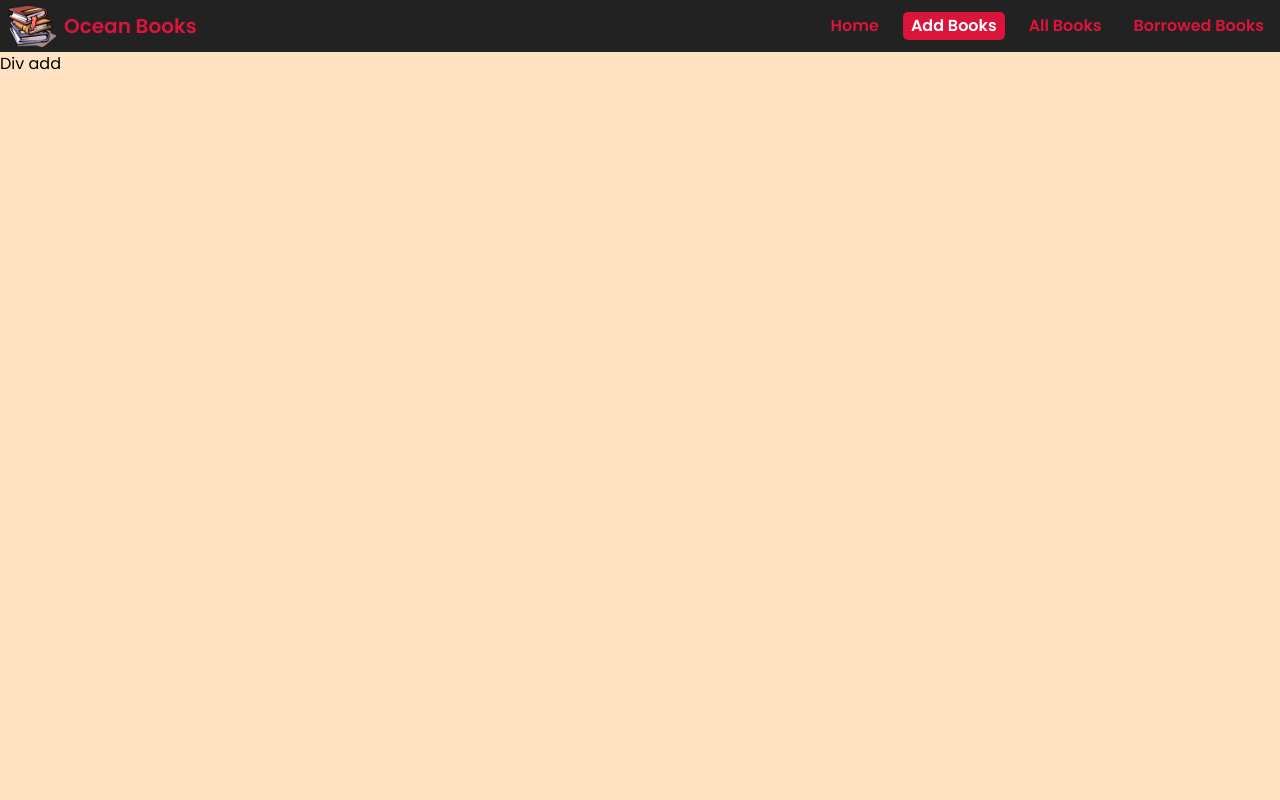
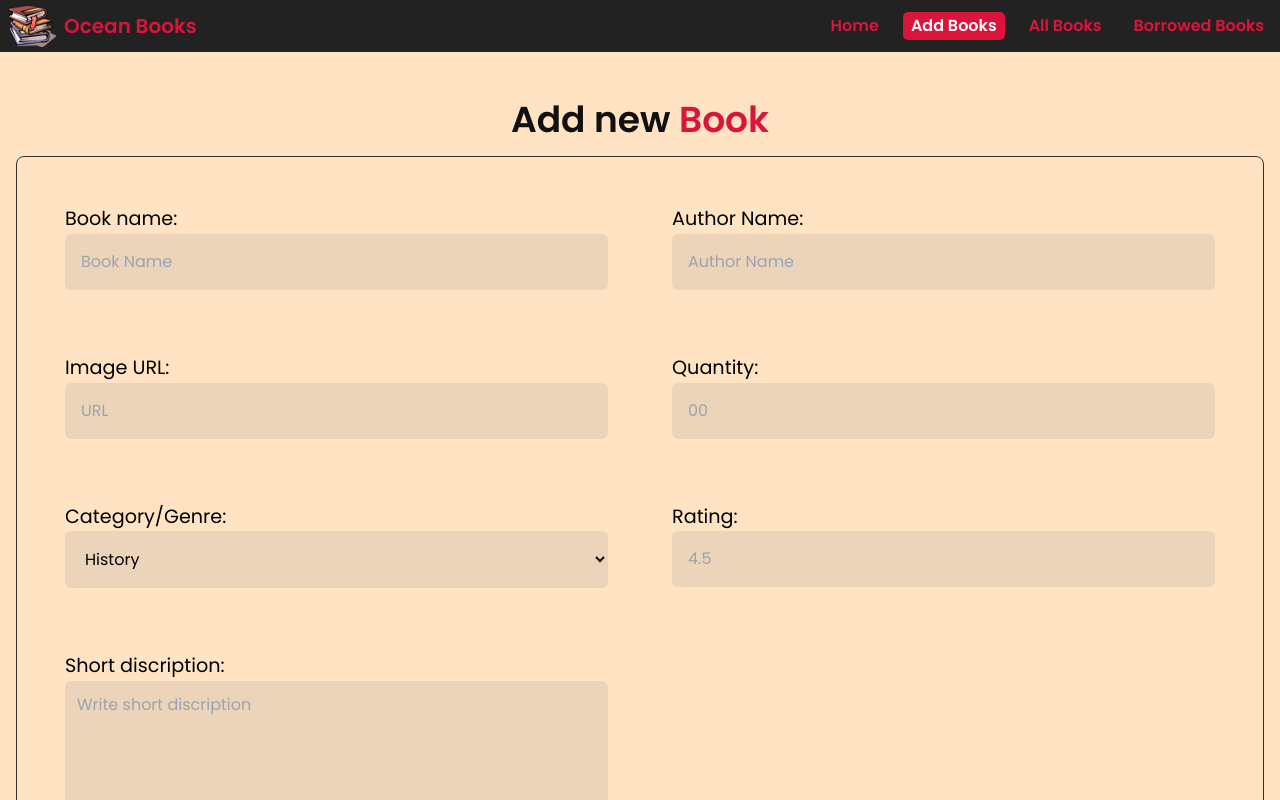
Before and after one commit to FAHIM-33/A11-OceanBooks, a React (Vite) app: page /addBooks in a window 1280 px wide. Shown: the top 800 px of the page. Built offline with nearby package versions, Linux system fonts and the light colour scheme.

Commit message:
Added AddBooks

```diff
--- a/package.json
+++ b/package.json
@@ -18,10 +18,12 @@
     "prop-types": "^15.8.1",
     "react": "^18.2.0",
     "react-dom": "^18.2.0",
+    "react-hot-toast": "^2.4.1",
     "react-icons": "^4.11.0",
     "react-rating": "^2.0.5",
     "react-router-dom": "^6.18.0",
     "sort-by": "^1.2.0",
+    "sweetalert2": "^11.9.0",
     "swiper": "^11.0.3"
   },
   "devDependencies": {
--- /dev/null
+++ b/src/Hooks/useToast.jsx
@@ -0,0 +1,18 @@
+import Swal from "sweetalert2";
+
+const useToast = () => {
+    const Toast = Swal.mixin({
+        toast: true,
+        position: 'top-end',
+        showConfirmButton: false,
+        timer: 3000,
+        timerProgressBar: true,
+        didOpen: (toast) => {
+            toast.addEventListener('mouseenter', Swal.stopTimer)
+            toast.addEventListener('mouseleave', Swal.resumeTimer)
+        }
+    })
+    return Toast;
+};
+
+export default useToast;
--- a/src/Layouts/MainLayout.jsx
+++ b/src/Layouts/MainLayout.jsx
@@ -1,5 +1,6 @@
 import { Outlet } from "react-router-dom";
 import Navbar from "../Components/Navbar";
+
 
 
 const MainLayout = () => {
@@ -7,6 +8,7 @@ const MainLayout = () => {
         <div className="">
             <Navbar></Navbar>
             <Outlet></Outlet>
+
         </div>
     );
 };
--- /dev/null
+++ b/src/Pages/AddBooks.jsx
@@ -0,0 +1,107 @@
+import useAxios from "../Hooks/useAxios";
+
+import useToast from "../Hooks/useToast";
+import toast from "react-hot-toast";
+
+const AddBooks = () => {
+    const axios = useAxios()
+
+
+    function handleAdd(e) {
+        e.preventDefault()
+        let form = e.target;
+        let name = form.name.value;
+        let select = document.getElementById("select-category")
+        let category = select.value
+        let authorName = form.authorName.value
+        let img = form.url.value
+        let rating = form.rating.value
+        let discription = form.discription.value
+        let qty = form.qty.value
+
+        let toastID = toast.loading("Adding book...")
+
+        const book = {
+            name,
+            category,
+            authorName,
+            img,
+            rating,
+            discription,
+            qty,
+        }
+        console.log(book)
+
+        axios.post('/api/v1/addBook', book)
+            .then(res => {
+                console.log(res.data)
+                toast.success("Added succesfully",{id: toastID})
+            })
+            .catch(err => {
+                console.log(err)
+                toast.error("Failed to add book", {id: toastID})
+            })
+
+    }
+
+    return (
+        <div className="pb-12">
+            <h2 className="text-4xl text-center mt-12 font-semibold text-high">Add new <span className="text-crim">Book</span></h2>
+            <form onSubmit={handleAdd} className="border border-low lg:p-4 bg-background rounded-lg m-4 ">
+                <div className="grid grid-cols-1 md:grid-cols-2">
+
+                    <div className="p-4 lg:p-8">
+                        <label htmlFor="name">Book name:</label>
+                        <br />
+                        <input type="text" placeholder="Book Name" name="name" className="" />
+                    </div>
+
+                    <div className="p-4 lg:p-8">
+                        <label htmlFor="name">Author Name:</label>
+                        <br />
+                        <input type="text" placeholder="Author Name" name="authorName" className="" />
+                    </div>
+
+                    <div className="p-4 lg:p-8">
+                        <label htmlFor="url">Image URL:</label>
+                        <br />
+                        <input type="text" placeholder="URL" name="url" className="" />
+                    </div>
+                    <div className="p-4 lg:p-8">
+                        <label htmlFor="qty">Quantity:</label>
+                        <br />
+                        <input type="text" placeholder="00" name="qty" className="" />
+                    </div>
+
+                    <div className="p-4 lg:p-8">
+                        <label htmlFor="select-category">Category/Genre:</label>
+                        <br />
+                        <select className="p-4 w-full bg-fadegray rounded-md" id="select-category">
+                            <option value="History">History</option>
+                            <option value="Fiction">Fiction</option>
+                            <option value="Sci-Fi">Sci-Fi</option>
+                            <option value="Mystery">Mystery</option>
+                        </select>
+
+                    </div>
+
+                    <div className="p-4 lg:p-8">
+                        <label htmlFor="rating">Rating:</label>
+                        <br />
+                        <input type="text" placeholder="4.5" name="rating" className="" />
+                    </div>
+                    <div className="p-4 lg:p-8">
+                        <label htmlFor="discription">Short discription:</label>
+                        <br />
+                        <textarea name="discription" placeholder="Write short discription" className="w-full h-32 bg-fadegray p-3 rounded-md"></textarea>
+                    </div>
+
+
+                </div>
+                <input type="submit" value="Add Book" className="bg-crim text-white btn py-3 block w-1/2 mx-auto text-lg font-medium my-4 " />
+            </form>
+        </div>
+    );
+};
+
+export default AddBooks;
--- a/src/Pages/Details.jsx
+++ b/src/Pages/Details.jsx
@@ -3,9 +3,10 @@ import useAxios from "../Hooks/useAxios";
 import { useParams } from "react-router-dom";
 import { BiCategoryAlt, BiSolidStar, BiStar } from 'react-icons/bi';
 import Rating from "react-rating";
+import Loading from "../Components/Loading";
 
 const Details = () => {
-    let {id} = useParams()
+    let { id } = useParams()
 
     const axios = useAxios()
 
@@ -18,19 +19,24 @@ const Details = () => {
         queryKey: ['details'],
         queryFn: getSingleBook
     })
+    if (isLoading) { return <Loading></Loading> }
 
-    const { img, name, authorName, category, rating } = data
+    const { img, name, authorName, category, rating, description, qty } = data
+
+    console.log(qty)
 
     return (
-        <div className='bg-fadegray flex rounded-bl-lg overflow-hidden'>
-            <div className='w-6/12'>
-                <img src={img} className='h-[500px] w-full block object-cover' alt="img of books" />
+        <section className="max-w-7xl mx-auto my-8">
+            <div className='bg-fadegray flex rounded-md overflow-hidden'>
+                <div className=''>
+                    <img src={img} className='h-[90vh] block object-cover' alt="img of books" />
                 </div>
                 <div className='relative flex-1 flex flex-col justify-center p-4'>
-                <div className='flex-1'></div>
-                <p className='text-2xl font-semibold border-l-2 border-crim pl-1'>{name}</p>
-                <p className='mb-8 text-sm mt-2'>by <span className='font-medium text-lg'> {authorName}</span></p>
-
+                    {/* <div className='flex-1'></div> */}
+                    <p className='mb-8 rounded-sm w-fit bg-high text-white font-bold px-4 py-1'><BiCategoryAlt className='inline-flex mr-1 text-crim text-xl'></BiCategoryAlt>{category}</p>
+                    <p className='text-4xl font-semibold border-l-2 border-crim pl-1'>{name}</p>
+                    <p className='mb-8 text-sm mt-2'>by <span className='font-medium text-2xl'> {authorName}</span></p>
+                    <div className="flex flex-col items-center w-fit">
                         <Rating
                             className='text-3xl text-crim'
                             readonly
@@ -38,13 +44,19 @@ const Details = () => {
                             emptySymbol={<span className="icon-text"><BiStar></BiStar></span>}
                             fullSymbol={<BiSolidStar className=''></BiSolidStar>}
                         />
-                <div className='flex-1'></div>
-                {/* Details Button */}
-                {}
-                <p className='absolute top-0 right-0 rounded-bl-md bg-high text-white font-bold px-4 py-1'><BiCategoryAlt className='inline-flex mr-1 text-crim text-xl'></BiCategoryAlt>{category}</p>
-            </div>
+                        <p className="">{rating} out of 5</p>
 
                     </div>
+                    <div className="mt-12">
+                        <p className="text-2xl font-semibold">Plot:</p>
+                        <p>{description.slice(0, 200)}<span className="text-crim">...Read more</span></p>
+                    </div>
+                    <button disabled={qty == 0 ? true : false} className="btn bg-crim py-3 mt-8 text-xl block mx-auto text-white w-4/5">Borrow</button>
+
+
+                </div>
+            </div>
+        </section>
     );
 };
 
--- a/src/Routes/Routes.jsx
+++ b/src/Routes/Routes.jsx
@@ -5,6 +5,7 @@ import Login from "../Pages/Login";
 import Register from "../Pages/Register";
 import SelectedCatrgory from "../Pages/Category/SelectedCatrgory";
 import Details from "../Pages/Details";
+import AddBooks from "../Pages/AddBooks";
 
 
 const router = createBrowserRouter([
@@ -30,7 +31,7 @@ const router = createBrowserRouter([
             },
             {
                 path:'/addBooks',
-                element:<div>Div add</div>
+                element:<AddBooks></AddBooks>
             },
             {
                 path:'/borrowedBooks',
--- a/src/index.css
+++ b/src/index.css
@@ -43,6 +43,24 @@ body{
     font-weight: 500;
 }
 
+label {
+    font-size: 1.2rem;
+}
+
+input {
+    background-color: #8f8f8f2d;
+    border-radius: 6px;
+    width: 100%;
+    padding: 1rem;
+    outline: none;
+    transition: all 0.2s;
+}
+
+input:focus {
+    outline: 2px solid crimson;
+}
+
+
 
 .active{
     background-color: rgb(219, 20, 60);
@@ -78,6 +96,10 @@ nav a{
     box-shadow: none;
 }
 
+button:disabled{
+    opacity: 0.5;
+}
+
 .loader {
     border: 5px solid transparent;
     border-top: 5px solid crimson;
--- a/src/main.jsx
+++ b/src/main.jsx
@@ -3,6 +3,7 @@ import ReactDOM from 'react-dom/client'
 import './index.css'
 import { RouterProvider } from 'react-router-dom'
 import router from './Routes/Routes'
+import { Toaster } from "react-hot-toast";
 
 // Query ---------------
 import {
@@ -19,5 +20,15 @@ ReactDOM.createRoot(document.getElementById('root')).render(
     <QueryClientProvider client={queryClient}>
       <RouterProvider router={router}></RouterProvider>
     </QueryClientProvider>
+    <Toaster
+      toastOptions={{
+        className: '',
+        style: {
+          fontSize: '1.1rem',
+          color: 'white',
+          backgroundColor: '#111'
+        },
+      }}
+    />
   </React.StrictMode>,
 )
```
Also changed, not shown: public/img.json (+8 -8 lines), 1 other file (tests, documents, lock files or other folders). Lines whose indentation alone changed are shown as unchanged.
